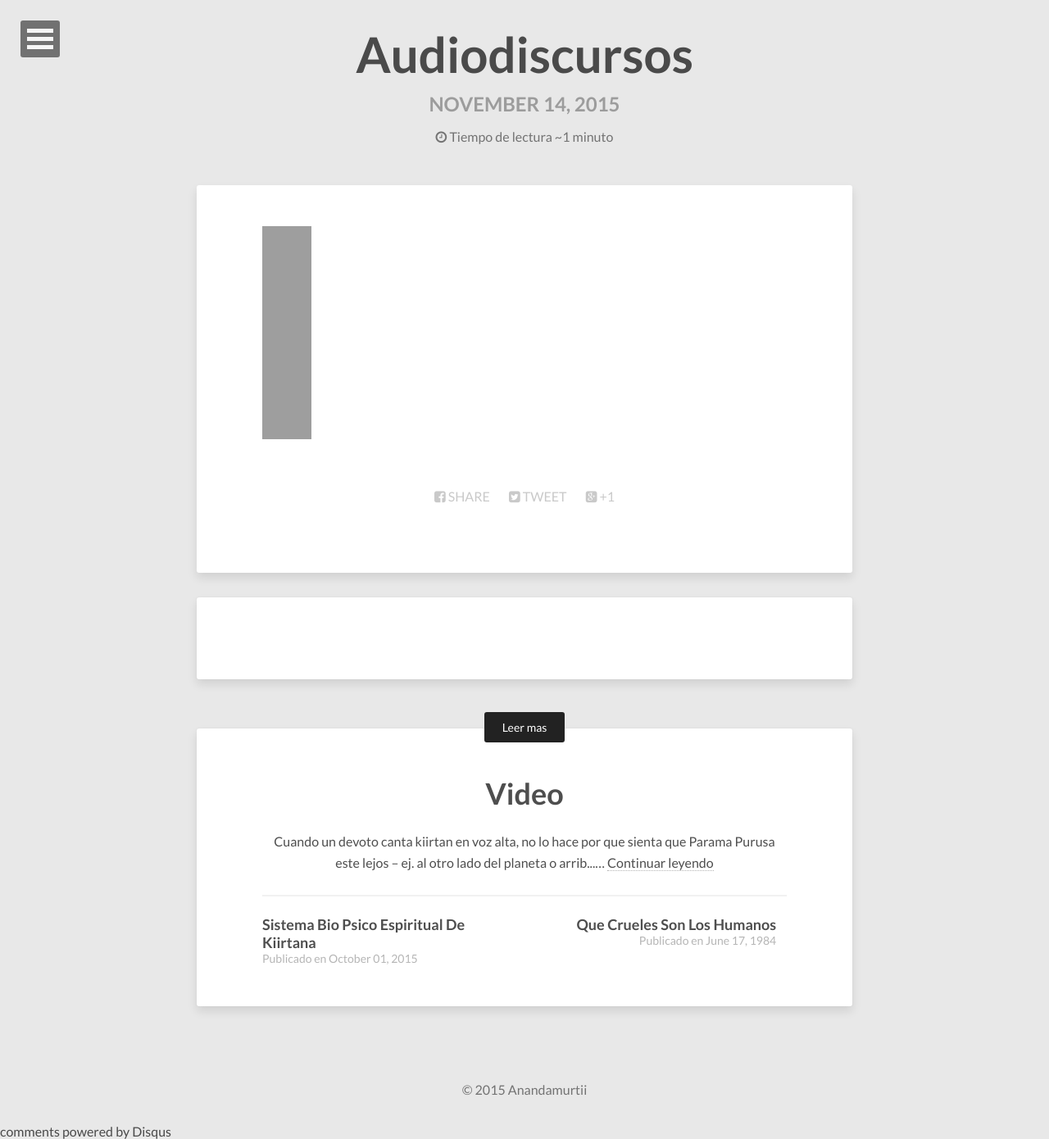
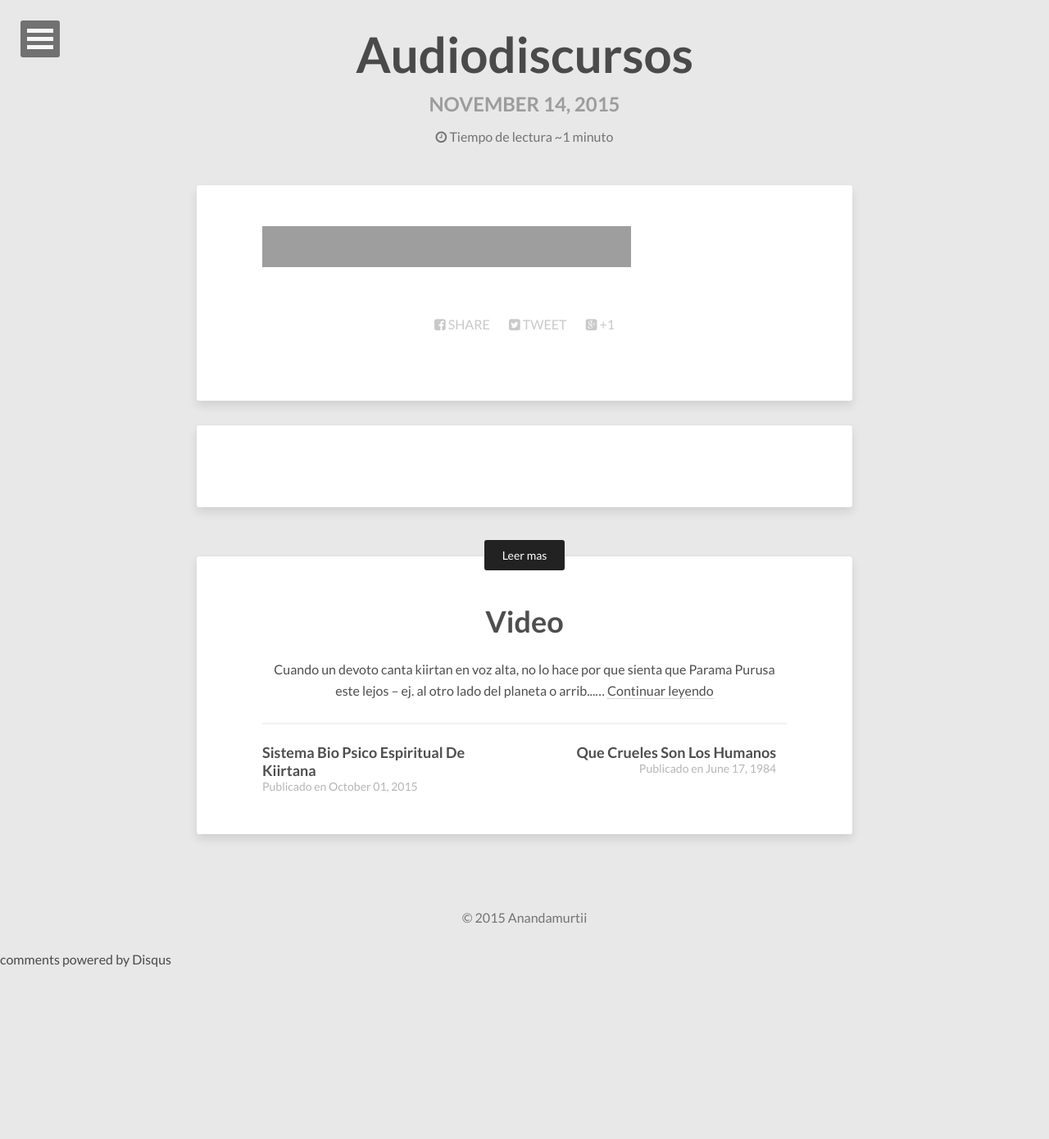
Before and after one commit to anandamurtiidiscursos/anandamurtiidiscursos.github.io, a Jekyll site: the page built from _posts/2015-11-14-Audiodiscursos.html, in a window 1280 px wide. Shown: the whole page at 82% size. Built offline with Jekyll 4.4.1, drawn with Linux system fonts in a browser that asks for light colours; nearby versions of some CDN libraries; comment, search, counter and statistics services are not loaded; after the commit the page ends 1180 px from its top, so only the background shows below that; grey boxes are pictures that could not be loaded.

Commit message:
Updated 2015-11-14-Audiodiscursos.html

```diff
--- a/_posts/2015-11-14-Audiodiscursos.html
+++ b/_posts/2015-11-14-Audiodiscursos.html
@@ -9,4 +9,5 @@
 
 
 
-<iframe width="60" height="260" src="http://anandamurtiidiscursos.hol.es/Audios/audios" frameborder="0"> </iframe>
+
+<iframe width="450" height="50" src="http://anandamurtiidiscursos.hol.es/Audios/audios" frameborder="0"> </iframe>
```
